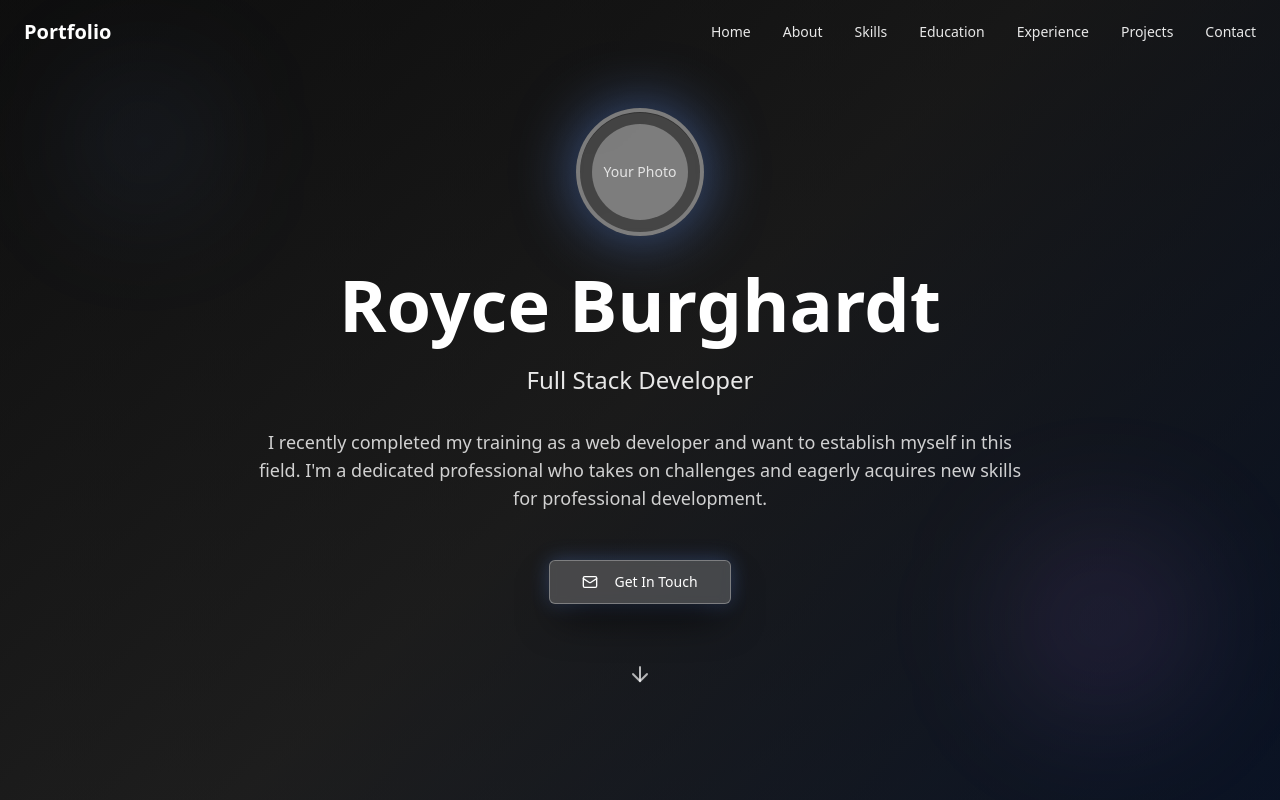
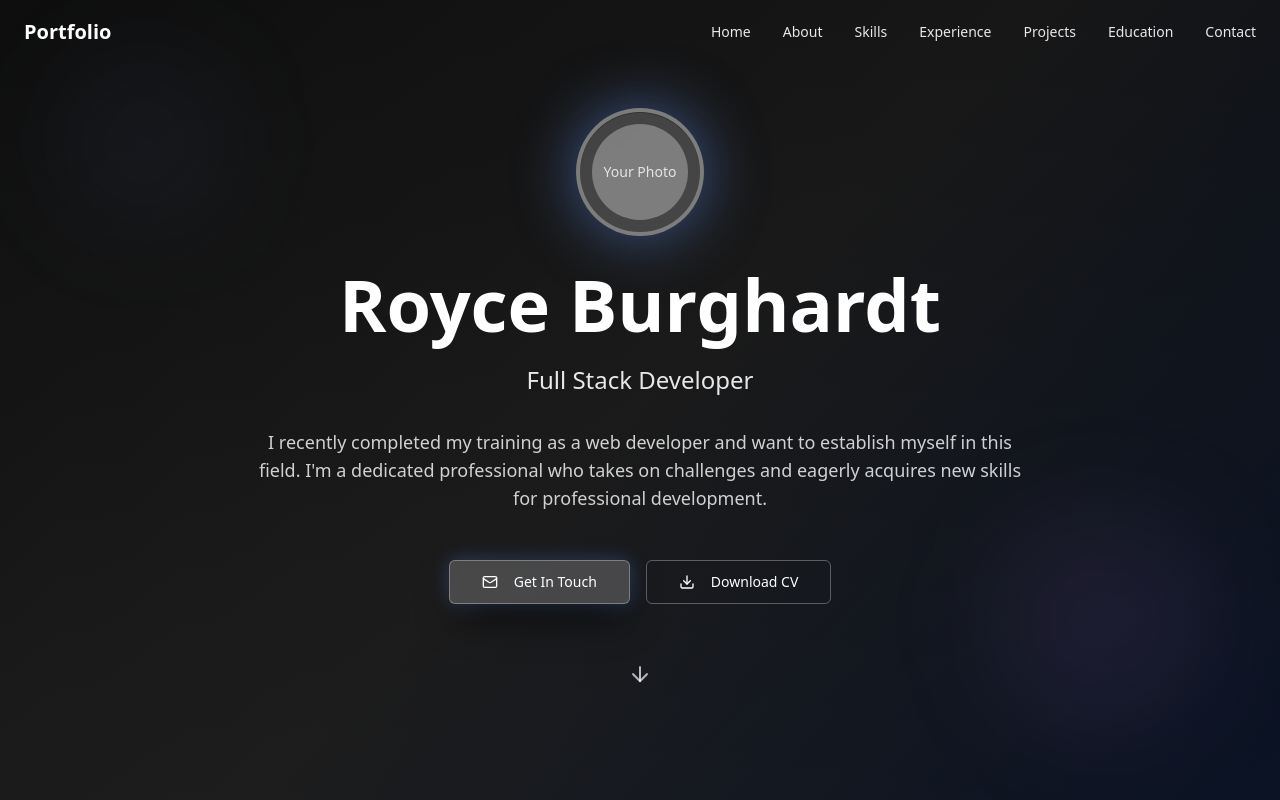
Before and after one commit to royceburghardt/credential-curation-zone, a React (Vite) app: page / in a window 1280 px wide. Shown: the top 800 px of the page. Built offline with nearby package versions, Linux system fonts and the light colour scheme.

Commit message:
Reverted to commit 18bccb6fdd4d04adf5acd8b79df774ea7d585afc

```diff
--- a/src/components/portfolio/Hero.tsx
+++ b/src/components/portfolio/Hero.tsx
@@ -1,5 +1,5 @@
 import { Button } from "@/components/ui/button";
-import { ArrowDown, Mail } from "lucide-react";
+import { ArrowDown, Download, Mail } from "lucide-react";
 
 export function Hero() {
   return (
@@ -38,6 +38,10 @@ export function Hero() {
               <Mail className="mr-2 h-5 w-5" />
               Get In Touch
             </Button>
+            <Button variant="outline" size="lg" className="bg-transparent border-white/30 text-white hover:bg-white/10">
+              <Download className="mr-2 h-5 w-5" />
+              Download CV
+            </Button>
           </div>
 
           {/* Scroll Indicator */}
--- a/src/components/portfolio/Navigation.tsx
+++ b/src/components/portfolio/Navigation.tsx
@@ -19,9 +19,9 @@ export function Navigation() {
     { name: 'Home', href: '#home' },
     { name: 'About', href: '#about' },
     { name: 'Skills', href: '#skills' },
-    { name: 'Education', href: '#education' },
     { name: 'Experience', href: '#experience' },
     { name: 'Projects', href: '#projects' },
+    { name: 'Education', href: '#education' },
     { name: 'Contact', href: '#contact' },
   ];
 
--- a/src/pages/Index.tsx
+++ b/src/pages/Index.tsx
@@ -25,16 +25,16 @@ const Index = () => {
           <Skills />
         </section>
 
-        <section id="education">
-          <Education />
-        </section>
-
         <section id="experience">
           <Experience />
         </section>
 
         <section id="projects">
           <Projects />
+        </section>
+
+        <section id="education">
+          <Education />
         </section>
 
         <section id="contact">
```
